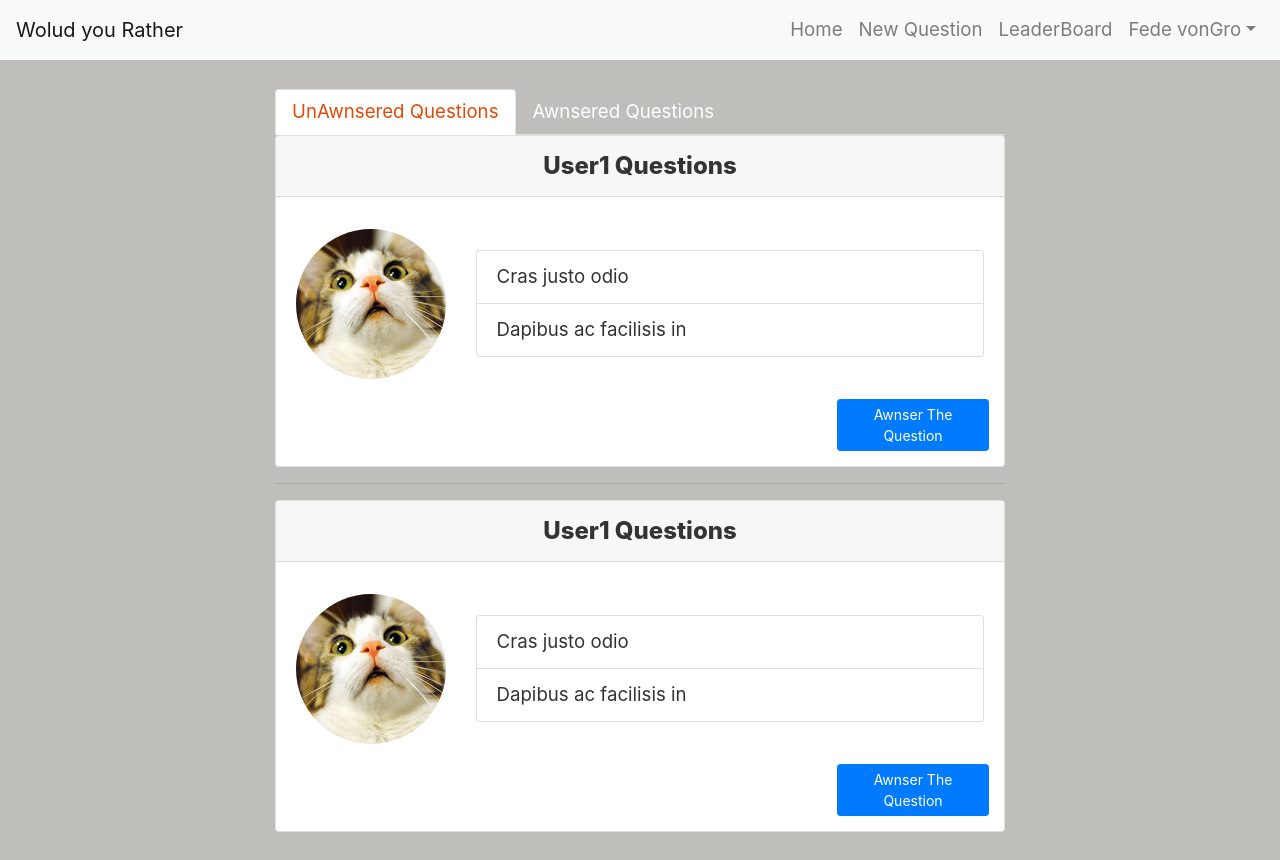
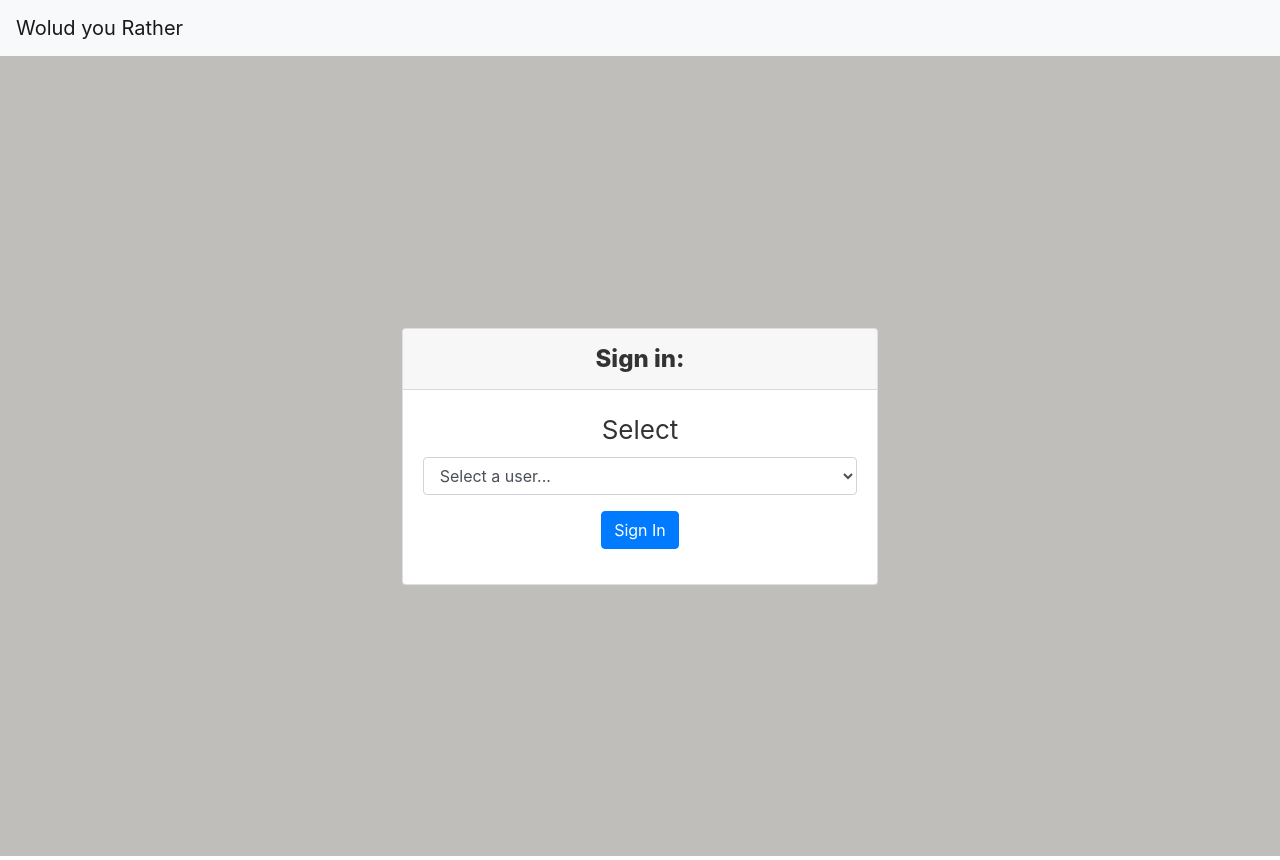
Before and after one commit to fvgtekken/would-you-rather, a React (Create React App) app: page / in a window 1280 px wide. Built offline with nearby package versions, Linux system fonts and the light colour scheme.

Commit message:
Update Components And Action for Login

```diff
--- a/src/actions/shared.js
+++ b/src/actions/shared.js
@@ -1,4 +1,4 @@
-import { showLoading, hideLoading } from 'react-redux-loading-bar'
+/*import { showLoading, hideLoading } from 'react-redux-loading-bar'*/
 import {
   _saveQuestion,
   _saveQuestionAnswer } from '../utils/_DATA'
@@ -63,10 +63,10 @@ export function handleVote (authedUser, qid, answer) {
 
 export function fetchInitialData () {
   return (dispatch) => Promise.all([
-    dispatch(showLoading()),
+   /* dispatch(showLoading()),*/
     dispatch(fetchUsers()),
     dispatch(fetchQuestions())
   ]).then(() => {
-    dispatch(hideLoading())
+    /*dispatch(hideLoading())*/
   })
 }
--- a/src/actions/users.js
+++ b/src/actions/users.js
@@ -51,8 +51,10 @@ export function updateUsers (users) {
 /* async call to fetch all users */
 export function fetchUsers () {
   return (dispatch) => {
+
     return _getUsers().then((users) => {
-      dispatch(updateUsers(users))
+
+          dispatch(updateUsers(users))
     })
   }
 }
--- a/src/components/App.js
+++ b/src/components/App.js
@@ -9,15 +9,31 @@ import NewQuestion from './NewQuestion'
 import LeaderBoard from './LeaderBoard'
 import AwnserQuestion from './AwnserQuestion'
 import QuestionVotes from './QuestionVotes'
+import { getAuthedUserFromCookie } from '../actions/authedUser'
+import { fetchInitialData } from '../actions/shared'
+
 
 import '../assets/css/App.css';
 
 class App extends Component {
 
 
+ componentDidMount() {
+    this.props.getAuth(getAuthedUserFromCookie())
+    this.props.getData(fetchInitialData())
+  }
+
+  loginRoutes = () => (
+    <Switch>
+      <Route exact path='/' component={Login} />
+      <Redirect from='*' to='/' />
+    </Switch>
+  )
+
+
  authedRoutes = () => (
     <Switch>
-      <Route exact path='/' component={QuestionsContainer} />
+      <Route exact path='/' component={Login} />
       <Route exact path='/awnserQuestion' component={AwnserQuestion} />
       <Route exact path='/questionVotes' component={QuestionVotes} />
       <Route exact path='/addQuestion' component={NewQuestion} />
@@ -31,6 +47,9 @@ class App extends Component {
 
 
   render() {
+
+    console.log(this.props.displayLogin);
+
     return (
       <BrowserRouter>
         <Fragment>
@@ -40,7 +59,9 @@ class App extends Component {
                  <Container>
                       <Row>
                         <Col sm={{ size: 8, order: 2, offset: 2 }}>
-                          {this.authedRoutes()}
+                          {this.props.displayLogin
+                          ? this.loginRoutes()
+                          : this.authedRoutes()}
                         </Col>
                       </Row>
                  </Container>
@@ -53,4 +74,19 @@ class App extends Component {
   }
 }
 
-export default App;
+function mapStateToProps ({ authedUser, questions }) {
+  return {
+    //loading: Object.keys(questions).length === 0,
+    displayLogin: authedUser === null
+  }
+}
+
+function mapDispatchToProps(dispatch) {
+  return {
+    getData: () => dispatch(fetchInitialData()),
+    getAuth: () => dispatch(getAuthedUserFromCookie())
+  }
+};
+
+
+export default connect(mapStateToProps, mapDispatchToProps)(App)
--- a/src/components/Login.js
+++ b/src/components/Login.js
@@ -1,6 +1,8 @@
 import React, { Component } from 'react'
+import { connect } from 'react-redux'
+import { setAuthedUser } from '../actions/authedUser'
 import { Row, Col, Button, Form, FormGroup, Label, Input, FormText,  Card,
-  CardHeader, CardBody, CardTitle, CardText } from 'reactstrap'
+  CardHeader, CardBody } from 'reactstrap'
 
 class LogIn extends Component {
 
@@ -19,38 +21,43 @@ class LogIn extends Component {
     console.log(e);
   }
 
-  renderForm = () => (
-    <form onSubmit={this.handleSubmit}>
+  renderForm = () => {
+
+
+
+
+   return(<form onSubmit={this.handleSubmit}>
        <FormGroup>
           <Label for="compSelect">Select</Label>
-          <Input type="select" name="select" id="compSelect">
-            <option>User 1</option>
-            <option>User 2</option>
-            <option>User 3</option>
-            <option>User 4</option>
-            <option>User 5</option>
+          <Input type="select" name="select" id="compSelect" onChange={this.handleChange}>
+          <option hidden value="default">Select a user...</option>
+          {(Object.values(this.props.users)).map((user) => (
+            <option key={user.id} value={user.id}>
+              {user.id}
+            </option>
+          ))}
           </Input>
         </FormGroup>
       <Button  className="ButtonCard" color="primary"
         disabled={this.state.disabled}
-        type="submit" bsStyle="info">
+        type="submit" >
         Sign In
       </Button>
-    </form>
-  )
+    </form>)
+  }
 
 
   render() {
+
     return (
       <Row>
         <Col sm={{ size: 8, offset: 2 }} >
               <Card style={{ color: '#333' }}>
                  <CardHeader>Sign in:</CardHeader>
                   <CardBody>
-                     <CardText>
-                      <CardTitle></CardTitle>
-                       <CardText>{this.renderForm()}</CardText>
-                    </CardText>
+
+                       {this.renderForm()}
+
                   </CardBody>
                </Card>
         </Col>
@@ -59,6 +66,8 @@ class LogIn extends Component {
   }
 }
 
+function mapStateToProps ({ users }) {
+  return { users }
+}
 
-
-export default LogIn
+export default connect(mapStateToProps)(LogIn)
--- a/src/components/Navigation.js
+++ b/src/components/Navigation.js
@@ -1,16 +1,9 @@
 import React from 'react';
+import { connect } from 'react-redux'
 import {
-  Collapse,
-  Navbar,
-  NavbarToggler,
-  NavbarBrand,
-  Nav,
-  NavItem,
-  NavLink,
-  UncontrolledDropdown,
-  DropdownToggle,
-  DropdownMenu,
-  DropdownItem } from 'reactstrap';
+  Collapse, Navbar, NavbarToggler, NavbarBrand, Nav,
+  NavItem, NavLink, UncontrolledDropdown, DropdownToggle,
+  DropdownMenu, DropdownItem } from 'reactstrap';
   import { NavLink as RRNavLink } from 'react-router-dom';
 
 
@@ -29,11 +22,21 @@ class Navigation extends React.Component {
       isOpen: !this.state.isOpen
     });
   }
-  render() {
-    return (
-      <div>
-        <Navbar color="light" light expand="md">
-          <NavbarBrand href="/">Wolud you Rather</NavbarBrand>
+
+
+  navItemsLogin = () => {
+
+     return (<Navbar color="light" light expand="md">
+        <NavbarBrand href="/">Wolud you Rather</NavbarBrand>
+        </Navbar>)
+  }
+
+
+  navItemsAuthed = () => {
+
+      return (<Navbar color="light" light expand="md">
+
+        <NavbarBrand href="/">Wolud you Rather</NavbarBrand>
           <NavbarToggler onClick={this.toggle} />
           <Collapse isOpen={this.state.isOpen} navbar>
             <Nav className="ml-auto" navbar>
@@ -59,10 +62,31 @@ class Navigation extends React.Component {
               </UncontrolledDropdown>
             </Nav>
           </Collapse>
-        </Navbar>
+        </Navbar>)
+
+  }
+
+  //{this.props.userIsAuthed && this.getNavItems()}
+
+
+  render() {
+
+    console.log(this.props.userIsAuthed)
+
+    return (
+      <div>
+         {this.props.userIsAuthed?this.navItemsAuthed():this.navItemsLogin()}
       </div>
     );
   }
 }
 
-export default Navigation;
+function mapStateToProps ({ authedUser, users }) {
+  return {
+    userIsAuthed: authedUser !== null,
+    username: users[authedUser] ? users[authedUser].name : null,
+    avatar: users[authedUser] ? users[authedUser].avatarURL : null
+  }
+}
+
+export default connect(mapStateToProps)(Navigation)
```
